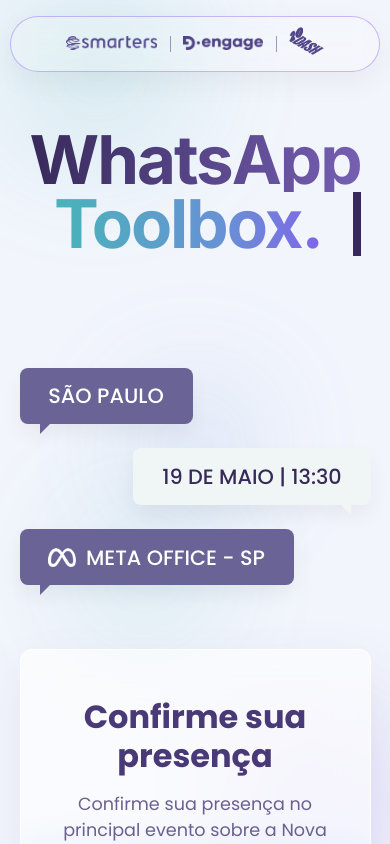
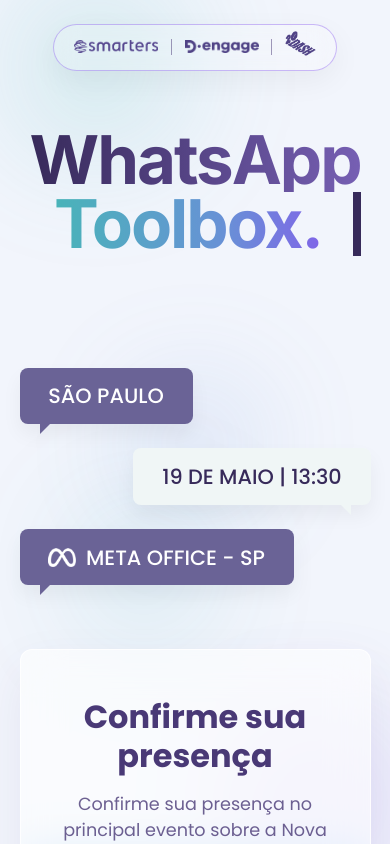
Before and after one commit to Gabrielfelix-27/smarters, a React (Vite) app: page / in a window 390 px wide. Shown: the top 844 px of the page. Built offline with nearby package versions, Linux system fonts and the light colour scheme.

Commit message:
style: adjust mobile navbar size and position

```diff
--- a/src/App.css
+++ b/src/App.css
@@ -500,21 +500,22 @@
 
 @media (max-width: 600px) {
   .top-navbar {
-    top: 1rem;
-    padding: 0.6rem;
-    width: 95%;
+    top: 1.5rem;
+    padding: 0.4rem 1.2rem;
+    width: max-content;
+    max-width: 95%;
   }
 
   .partners-logos {
-    gap: 0.5rem;
+    gap: 0.8rem;
   }
 
   .partner-img {
-    height: 14px;
+    height: 13px;
   }
 
   .dash-img {
-    height: 28px;
+    height: 25px;
   }
 
   .word-whatsapp,
```
